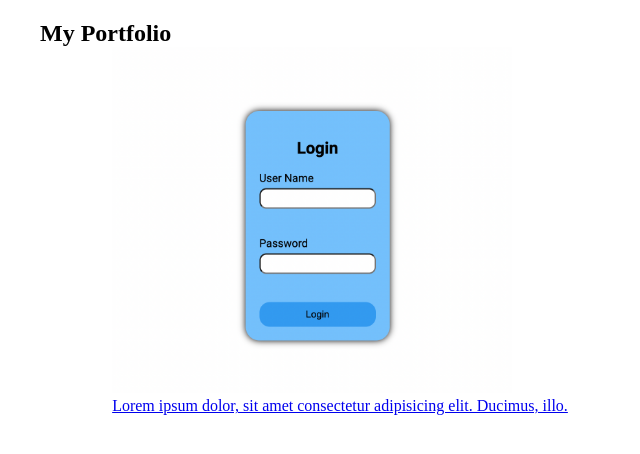
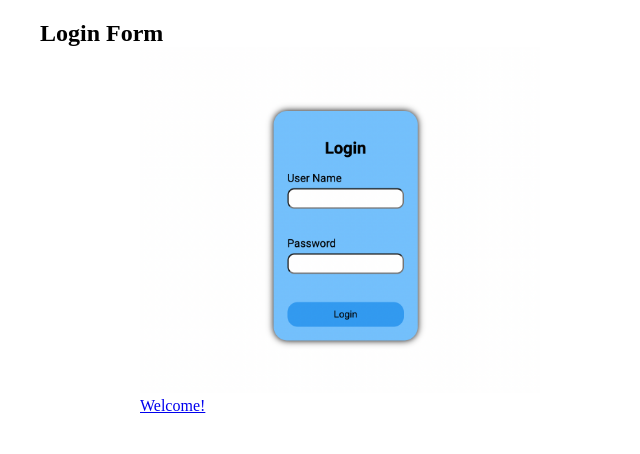
Before and after one commit to joshaak/frontend_10, a plain HTML site: page index.html in a window 1280 px wide. Shown: the whole page, without its empty margins (0-640 px from the left). Drawn offline with Linux system fonts and the light colour scheme.

Commit message:
Add files via upload

```diff
--- a/index.html
+++ b/index.html
@@ -9,7 +9,7 @@
   </head>
   <body>
     <main>
-      <h2>My Portfolio</h2>
+      <h2>Login Form</h2>
       <div class="container">
         <div class="project">
           <a
@@ -18,8 +18,7 @@
       >
           <img src="assets/login_form.png" alt="" srcset="" />
           <p>
-            Lorem ipsum dolor, sit amet consectetur adipisicing elit. Ducimus,
-            illo.
+            Welcome!
           </p>
         </div>
       </div>
```
